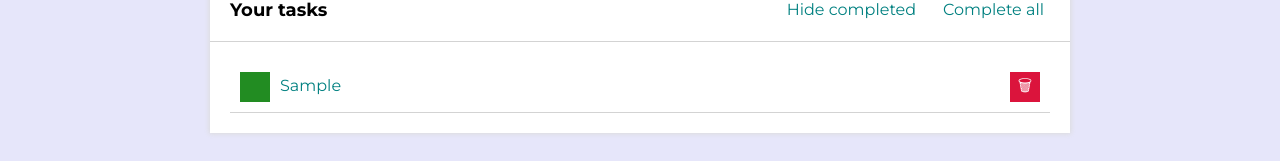
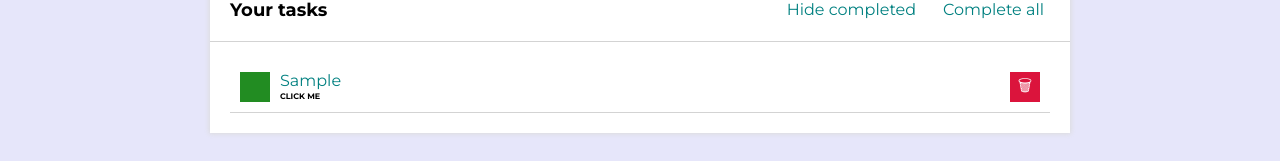
Before and after one commit to RobFyd/To-Do-List-in-React, a React (Create React App) app: page /#/tasksList in a window 1280 px wide. Both pictures are taken after typing "Sample" into the empty fields and a click on the button "Add a task". Shown: the part 532-693 px from the top of the page. Built offline with nearby package versions, Linux system fonts and the light colour scheme.

Commit message:
clickMe to tasks added

```diff
--- a/src/features/tasks/TasksPage/TaskList/index.js
+++ b/src/features/tasks/TasksPage/TaskList/index.js
@@ -5,6 +5,7 @@ import {
   Button,
   DeleteButton,
   StyledLink,
+  ClickMe,
 } from "./styled";
 import { useSelector, useDispatch } from "react-redux";
 import {
@@ -33,7 +34,9 @@ const TaskList = () => {
           </Button>
 
           <Content done={task.done}>
-            <StyledLink to={`/tasksList/${task.id}`}>{task.content}</StyledLink>
+            <StyledLink to={`/tasksList/${task.id}`}>
+              <span>{task.content}</span> <ClickMe>CLICK ME</ClickMe>
+            </StyledLink>
           </Content>
 
           <DeleteButton onClick={() => dispatch(removeTask(task.id))}>
--- a/src/features/tasks/TasksPage/TaskList/styled.js
+++ b/src/features/tasks/TasksPage/TaskList/styled.js
@@ -26,7 +26,9 @@ export const Content = styled.span`
   ${({ done }) =>
     done &&
     css`
-      text-decoration: line-through;
+      span {
+        text-decoration: line-through;
+      }
     `}
 `;
 
@@ -62,3 +64,11 @@ export const StyledLink = styled(Link)`
   text-decoration: none;
   color: ${({ theme }) => theme.teal};
 `;
+
+export const ClickMe = styled.div`
+  margin-top: 2px;
+  font-size: 8px;
+  font-weight: bold;
+  color: ${({ theme }) => theme.black};
+  text-decoration: none !important;
+`;
--- a/src/theme.js
+++ b/src/theme.js
@@ -10,6 +10,7 @@ export const theme = {
   transparent: "rgba(0,0,0,0)",
   forestgreen: "#228c22",
   amaranth: "#db143c",
+  black: "#000000",
 
   breakpoints: {
     mobileMax: 500,
```
